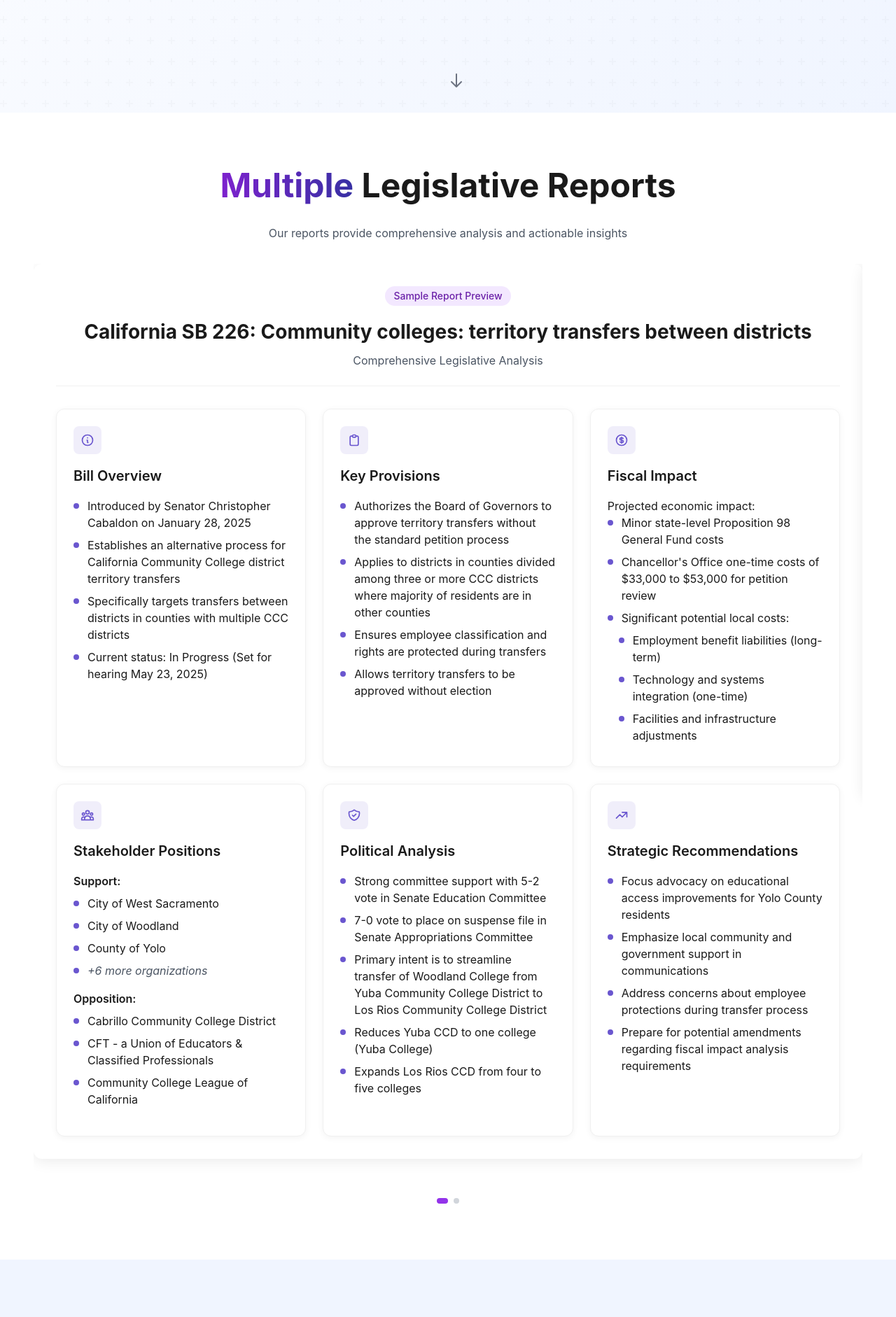
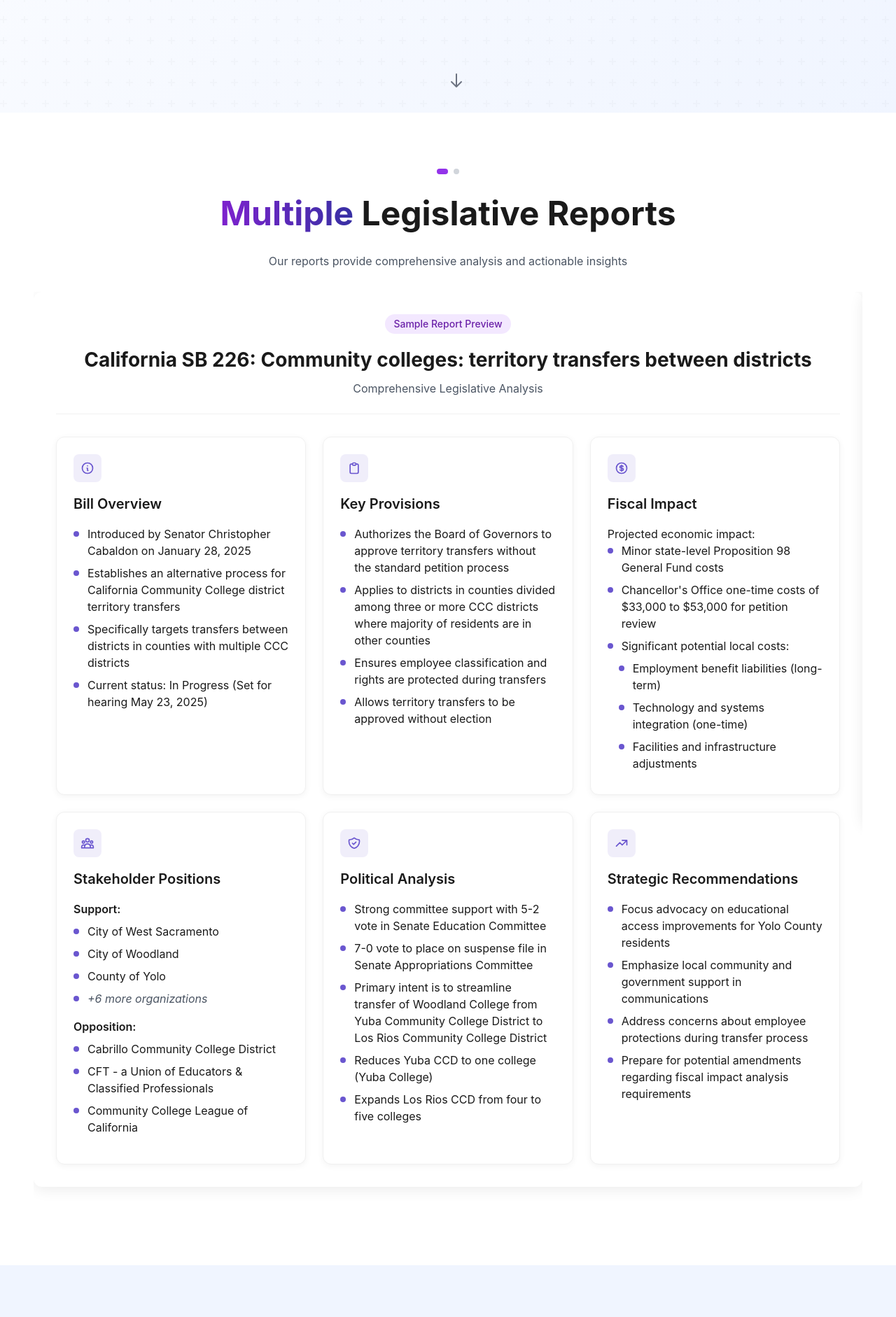
Before and after one commit to ehawked/legislative-report-app, a React (Vite) app: page / in a window 1280 px wide. Shown: the part 937-2819 px from the top of the page at 70% size. Built offline with nearby package versions, Linux system fonts and the light colour scheme.

Commit message:
Move carousel dots above sample preview text

```diff
--- a/src/App.tsx
+++ b/src/App.tsx
@@ -250,6 +250,19 @@ function App() {
 
       <section className="sample-preview-section py-20">
         <div className="max-w-7xl mx-auto px-4">
+          <div className="flex justify-center gap-2 mb-8">
+            {[0, 1].map((idx) => (
+              <button
+                key={idx}
+                className={`w-2 h-2 rounded-full transition-all ${
+                  idx === selectedIndex ? 'bg-purple-600 w-4' : 'bg-gray-300'
+                }`}
+                onClick={() => handleSlideClick(idx)}
+                aria-label={`Go to slide ${idx + 1}`}
+              />
+            ))}
+          </div>
+
           <h2 className="text-4xl md:text-5xl font-bold text-center mb-4 sample-preview-heading scroll-trigger">
             <span className="gradient-text">Multiple</span> Legislative Reports
           </h2>
@@ -271,19 +284,6 @@ function App() {
                 </div>
               </div>
             </div>
-          </div>
-
-          <div className="flex justify-center gap-2 mt-6">
-            {[0, 1].map((idx) => (
-              <button
-                key={idx}
-                className={`w-2 h-2 rounded-full transition-all ${
-                  idx === selectedIndex ? 'bg-purple-600 w-4' : 'bg-gray-300'
-                }`}
-                onClick={() => handleSlideClick(idx)}
-                aria-label={`Go to slide ${idx + 1}`}
-              />
-            ))}
           </div>
         </div>
       </section>
```
